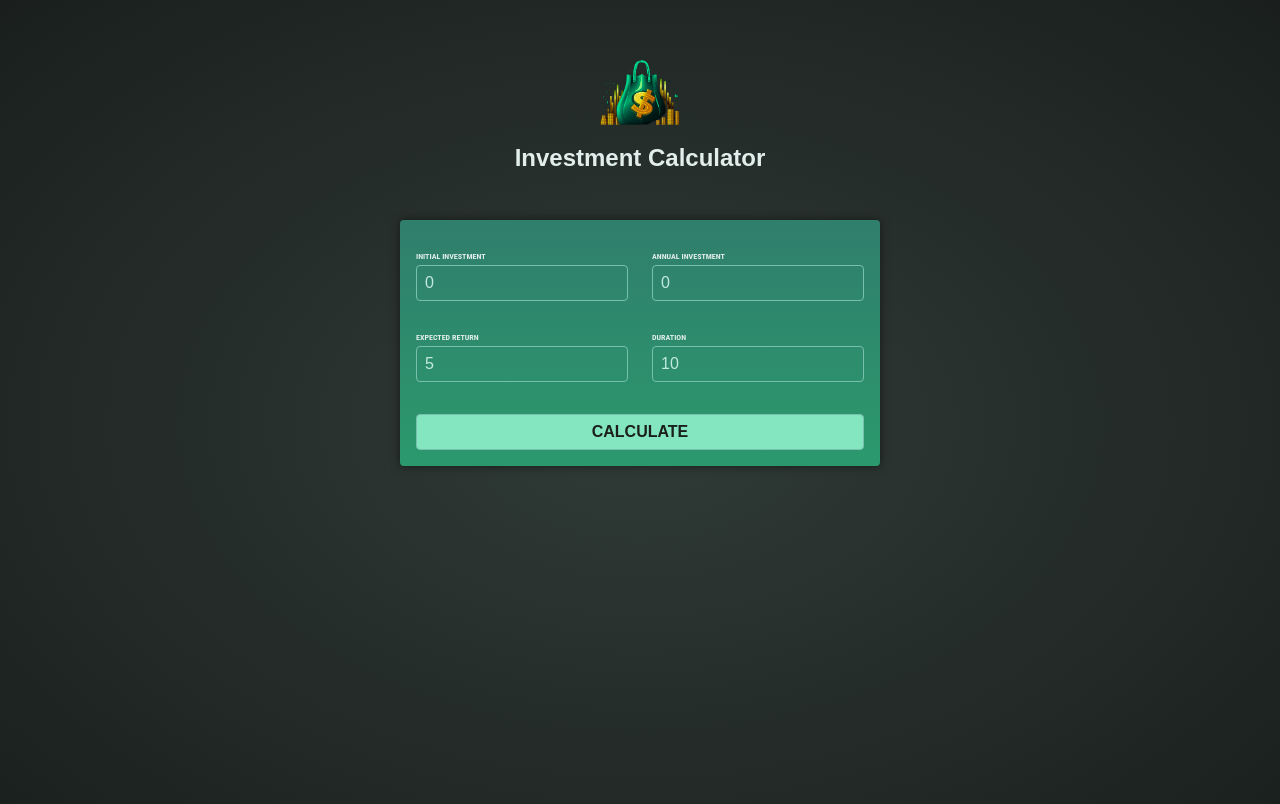
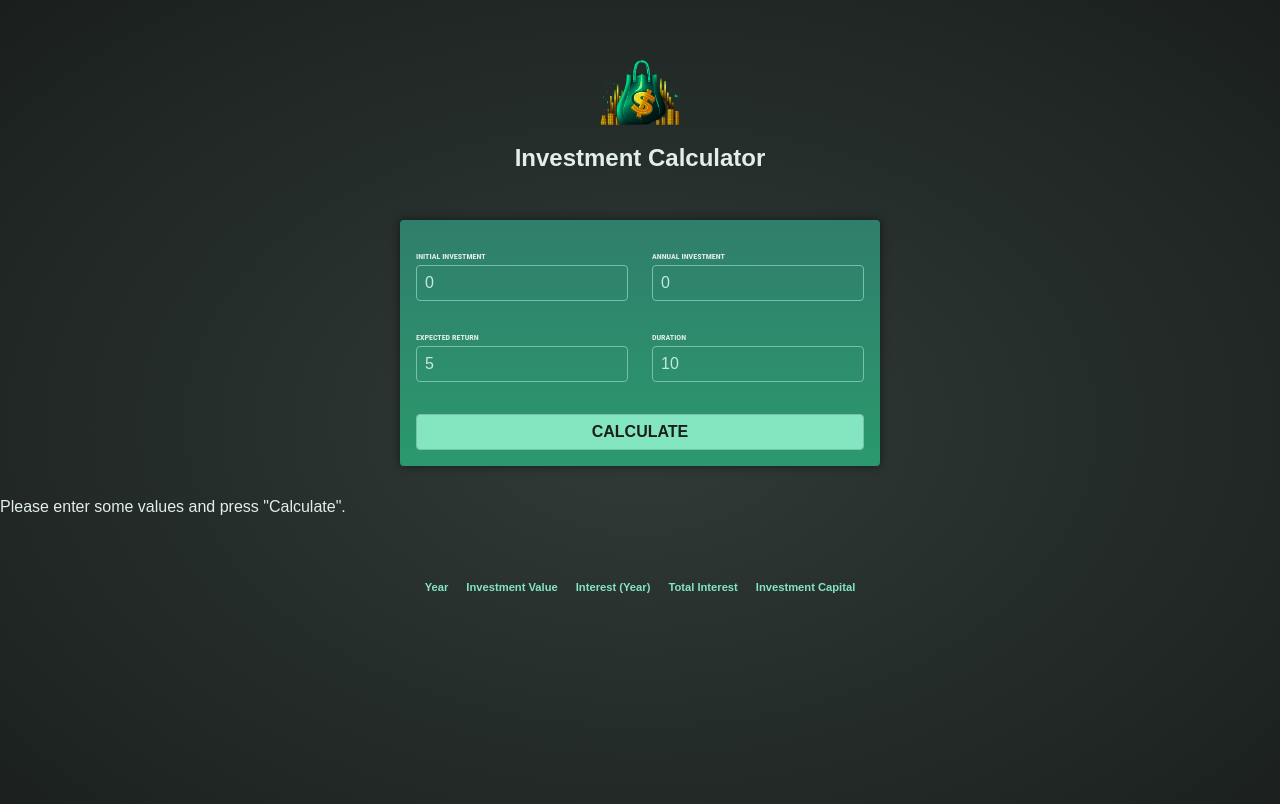
Before and after one commit to Vlad-2109/investment-calculator, an Angular app: page / in a window 1280 px wide. Shown: the top 804 px of the page. Built offline with nearby package versions, Linux system fonts and the light colour scheme.

Commit message:
add investment results component

```diff
--- a/src/app/app.html
+++ b/src/app/app.html
@@ -1,2 +1,3 @@
 <app-header />
 <app-user-input (calculate)="calculateInvestmentResults($event)" />
+<app-investment-results [results]="resultsData" />
--- a/src/app/app.ts
+++ b/src/app/app.ts
@@ -2,15 +2,18 @@
 
 import { HeaderComponent } from './header';
 import { UserInputComponent } from './user-input';
-import type { InvestmentData } from './app.model';
+import type { InvestmentData, InvestmentResult } from './app.model';
+import { InvestmentResultsComponent } from './investment-results';
 
 @Component({
   selector: 'app-root',
-  imports: [HeaderComponent, UserInputComponent],
+  imports: [HeaderComponent, UserInputComponent, InvestmentResultsComponent],
   templateUrl: './app.html',
   styleUrl: './app.css',
 })
 export class App {
+  resultsData?: InvestmentResult[];
+
   calculateInvestmentResults(data: InvestmentData) {
     const { initialInvestment, duration, expectedReturn, annualInvestment } = data;
 
@@ -32,7 +35,6 @@
       });
     }
 
-    console.log(annualData);
-    return annualData;
+    this.resultsData = annualData;
   }
 }
--- /dev/null
+++ b/src/app/investment-results/index.ts
@@ -0,0 +1 @@
+export { InvestmentResultsComponent } from './investment-results';
--- /dev/null
+++ b/src/app/investment-results/investment-results.css
@@ -0,0 +1,19 @@
+table {
+  max-width: 50rem;
+  margin: 2rem auto;
+  padding: 1rem;
+  table-layout: fixed;
+  border-spacing: 1rem;
+  text-align: right;
+}
+
+table thead {
+  font-size: 0.7rem;
+  color: #83e6c0;
+}
+
+table tbody {
+  font-family: 'Roboto Condensed', sans-serif;
+  font-size: 0.85rem;
+  color: #c2e9e0;
+}
--- /dev/null
+++ b/src/app/investment-results/investment-results.html
@@ -0,0 +1,16 @@
+<p>Please enter some values and press "Calculate".</p>
+
+<table>
+  <thead>
+    <tr>
+      <th>Year</th>
+      <th>Investment Value</th>
+      <th>Interest (Year)</th>
+      <th>Total Interest</th>
+      <th>Investment Capital</th>
+    </tr>
+  </thead>
+  <tbody>
+
+  </tbody>
+</table>
--- /dev/null
+++ b/src/app/investment-results/investment-results.ts
@@ -0,0 +1,12 @@
+import { Component, Input } from '@angular/core';
+import type { InvestmentResult } from '../app.model';
+
+@Component({
+  selector: 'app-investment-results',
+  imports: [],
+  templateUrl: './investment-results.html',
+  styleUrl: './investment-results.css',
+})
+export class InvestmentResultsComponent {
+  @Input() results?: InvestmentResult[];
+}
```
Also changed, not shown: src/app/app.model.ts (+9 -0 lines).
